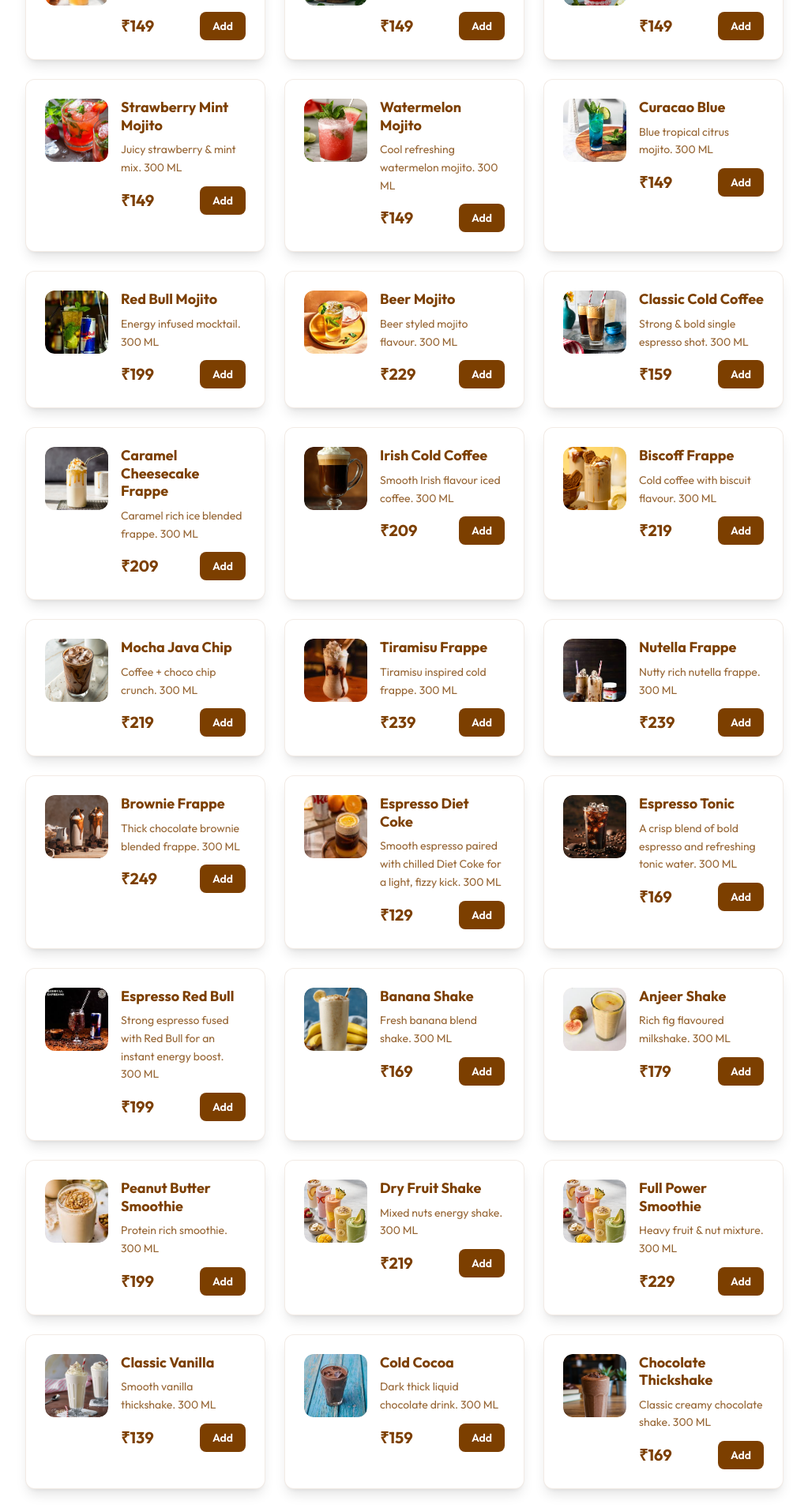
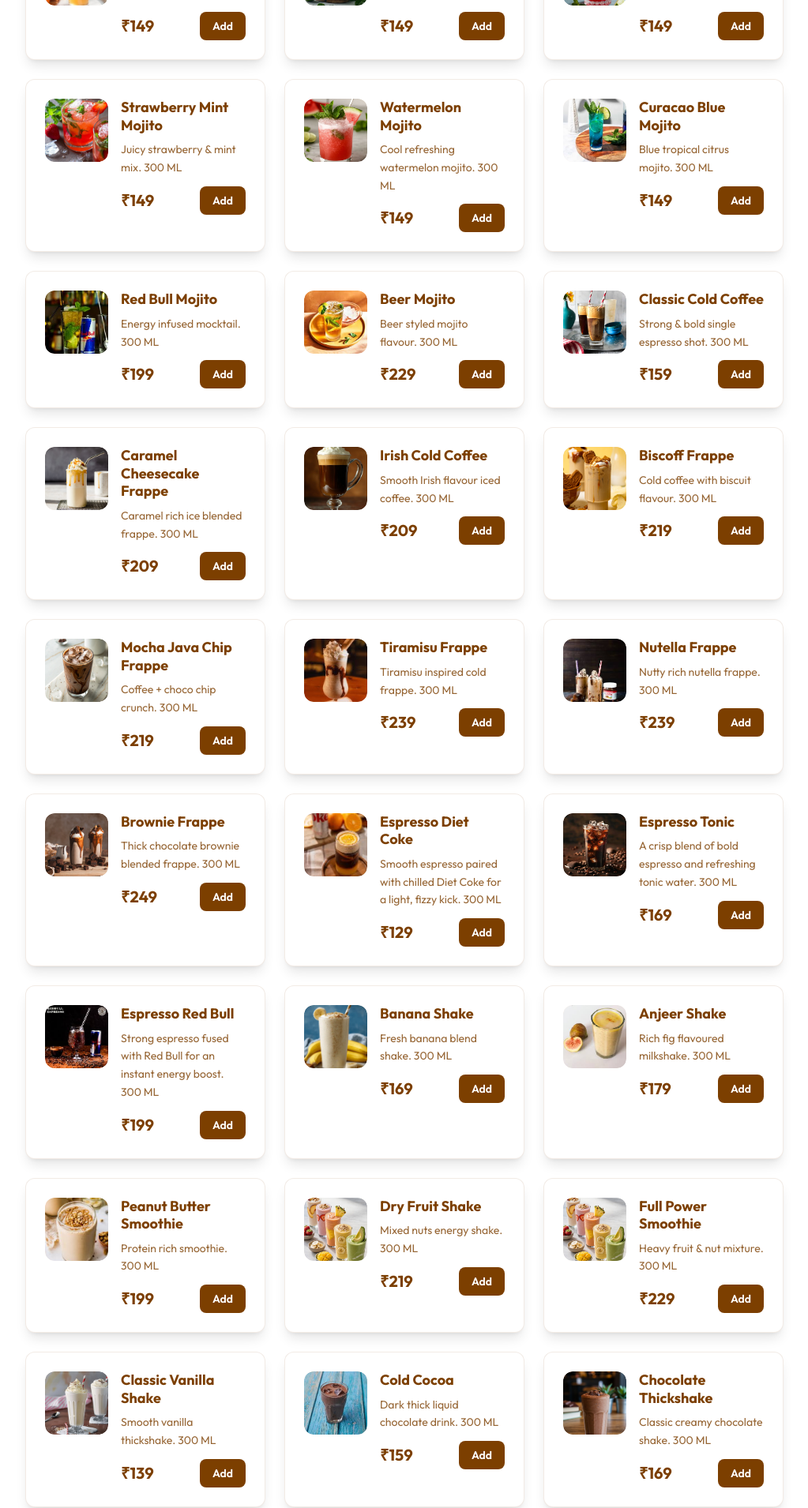
Before and after one commit to Shreyyaansh/Cafe-Culture, a React (Vite) app in the folder FRONTEND/: page /menu in a window 1280 px wide. Shown: the part 2940-4850 px from the top of the page at 79% size, without its empty margins (128-1151 px from the left). Built offline with nearby package versions, Linux system fonts and the light colour scheme; no server answers; a web font is replaced by a local one.

Commit message:
menu changes

```diff
--- a/FRONTEND/src/assets/MISSING_IMAGES_LIST.md
+++ b/FRONTEND/src/assets/MISSING_IMAGES_LIST.md
@@ -19,7 +19,7 @@ This document lists all menu items that currently don't have corresponding image
 - `cafe special chai.jpg` - Café Special Chai
 
 ## Mojitos (3 items)
-- `curacao blue.jpg` - Curacao Blue
+~ `curacao blue.jpg` - Curacao Blue Mojito
 - `red bull mojito.jpg` - Red Bull Mojito
 - `beer mojito.jpg` - Beer Mojito
 
@@ -49,7 +49,7 @@ This document lists all menu items that currently don't have corresponding image
 - `indian panini.jpg` - Indian Panini
 - `mexican panini.jpg` - Mexican Panini
 - `tandoori panini.jpg` - Tandoori Panini
-- `coslo panini.jpg` - Coslo Panini
+~ `coslo panini.jpg` - Coleslaw Panini
 
 ## Sandwiches (6 items)
 - `butter sandwich.jpg` - Butter Sandwich
--- a/FRONTEND/src/assets/cafeCultureImages.js
+++ b/FRONTEND/src/assets/cafeCultureImages.js
@@ -250,7 +250,7 @@ export const menuImageMapping = {
   'Cranberry Mojito': cranberryOrangeMojitoImage, // Using cranberry orange as closest match
   'Strawberry Mint Mojito': strawberryMintMojitoImage,
   'Watermelon Mojito': watermelonMojitoImage,
-  'Curacao Blue': curacaoBlueImage,
+  'Curacao Blue Mojito': curacaoBlueImage,
   'Red Bull Mojito': redBullMojitoImage,
   'Beer Mojito': beerMojitoImage,
 
@@ -259,7 +259,7 @@ export const menuImageMapping = {
   'Caramel Cheesecake Frappe': caramelCheesecakeFrappeImage,
   'Irish Cold Coffee': irishCoffeeImage, // Using irish coffee as closest match
   'Biscoff Frappe': biscoffColdFrappeImage,
-  'Mocha Java Chip': iceBelgianMochaJawaImage, // Using belgian mocha java as closest match
+  'Mocha Java Chip Frappe': iceBelgianMochaJawaImage, // Using belgian mocha java as closest match
   'Tiramisu Frappe': tiramisuFrappeImage,
   'Nutella Frappe': nutellaFrappeImage,
   'Brownie Frappe': brownieThickShakeImage, // Using brownie thick shake as closest match
@@ -277,7 +277,7 @@ export const menuImageMapping = {
   'Full Power Smoothie': healthySmoothieImage, // Using healthy smoothie as closest match
 
   // ========== THICK SHAKES ==========
-  'Classic Vanilla': classicVanillaImage,
+  'Classic Vanilla Shake': classicVanillaImage,
   'Cold Cocoa': coldCocoaImage,
   'Chocolate Thickshake': chocolateThickShakeImage,
   'Strawberry Shake': strawberryShakeImage,
@@ -291,22 +291,22 @@ export const menuImageMapping = {
   'Indian Panini': indianPaniniImage,
   'Mexican Panini': mexicanPaniniImage,
   'Tandoori Panini': tandooriPaniniImage,
-  'Coslo Panini': cosloPaniniImage,
+  'Coleslaw Panini': cosloPaniniImage,
 
   // ========== SANDWICHES ==========
   'Butter Sandwich': butterSandwichImage,
   'Butter Jam Sandwich': butterJamSandwichImage,
   'Veg Sandwich': vegSandwichImage,
-  'Cheese Chutney': cheeseChutneyImage,
-  'Veg Cheese': vegCheeseImage,
-  'Alloo Mutter': allooMutterImage,
+  'Cheese Chutney Sandwich': cheeseChutneyImage,
+  'Veg Cheese Sandwich': vegCheeseImage,
+  'Alloo Mutter Sandwich': allooMutterImage,
 
   // ========== DOUBLE SANDWICHES ==========
-  'Mumbai Masala Chatpata': mumbaiMasalaChatpataImage,
-  'Tandoori Paneer Tikka': tandooriPaneerTikkaImage,
-  'Cheese Corn': spinachCornImage, // Using spinach corn as closest match
+  'Mumbai Masala Chatpata Sandwich': mumbaiMasalaChatpataImage,
+  'Tandoori Paneer Tikka Sandwich': tandooriPaneerTikkaImage,
+  'Cheese Corn Sandwich': spinachCornImage, // Using spinach corn as closest match
   'Peri Peri Paneer Sandwich': periPeriPaneerSandwichImage,
-  'Spinach & Corn': spinachCornSandwichImage,
+  'Spinach & Corn Sandwich': spinachCornSandwichImage,
   'Club Sandwich': clubSandwichImage,
   'Pineapple Sandwich (3layers)': pineappleSandwichImage,
   'Chocolate Sandwich (3layers)': chocolateSandwichImage,
@@ -331,16 +331,16 @@ export const menuImageMapping = {
   'Cheese Corn Garlic Bread': cheeseCornGarlicBreadImage,
 
   // ========== PIZZA ==========
-  'Full Cheese Bliss': fullCheeseBlissImage,
-  'Garden Carnival': gardenCarnivalImage,
+  'Full Cheese Bliss Pizza': fullCheeseBlissImage,
+  'Garden Carnival Pizza': gardenCarnivalImage,
   'Spicy Firecracker Pizza': spicyFirecrackerImage,
-  'Paneer Tikka Delight': paneerTikkaDelightImage,
+  'Paneer Tikka Delight Pizza': paneerTikkaDelightImage,
   'Café Culture Signature Pizza': cafeCultureSignaturePizzaImage,
 
   // ========== PASTA ==========
-  'Snowy Alferedo': snowyAlfredoImage,
-  'Crimson Heat': crimsonHeatImage,
-  'Blush Romance': blushRomanceImage,
+  'Snowy Alferedo Pasta': snowyAlfredoImage,
+  'Crimson Heat Pasta': crimsonHeatImage,
+  'Blush Romance Pasta': blushRomanceImage,
 
   // ========== MAGGIE ==========
   'Classic Maggie': classicMaggieImage,
--- a/FRONTEND/src/assets/menuItems.js
+++ b/FRONTEND/src/assets/menuItems.js
@@ -70,7 +70,7 @@ const menuItemsFromFullMenu = {
     { name: 'Cranberry Mojito', price: '₹149', description: 'Sweet & sour cranberry mojito. 300 ML' },
     { name: 'Strawberry Mint Mojito', price: '₹149', description: 'Juicy strawberry & mint mix. 300 ML' },
     { name: 'Watermelon Mojito', price: '₹149', description: 'Cool refreshing watermelon mojito. 300 ML' },
-    { name: 'Curacao Blue', price: '₹149', description: 'Blue tropical citrus mojito. 300 ML' },
+    { name: 'Curacao Blue Mojito', price: '₹149', description: 'Blue tropical citrus mojito. 300 ML' },
     { name: 'Red Bull Mojito', price: '₹199', description: 'Energy infused mocktail. 300 ML' },
     { name: 'Beer Mojito', price: '₹229', description: 'Beer styled mojito flavour. 300 ML' }
   ],
@@ -79,7 +79,7 @@ const menuItemsFromFullMenu = {
     { name: 'Caramel Cheesecake Frappe', price: '₹209', description: 'Caramel rich ice blended frappe. 300 ML' },
     { name: 'Irish Cold Coffee', price: '₹209', description: 'Smooth Irish flavour iced coffee. 300 ML' },
     { name: 'Biscoff Frappe', price: '₹219', description: 'Cold coffee with biscuit flavour. 300 ML' },
-    { name: 'Mocha Java Chip', price: '₹219', description: 'Coffee + choco chip crunch. 300 ML' },
+    { name: 'Mocha Java Chip Frappe', price: '₹219', description: 'Coffee + choco chip crunch. 300 ML' },
     { name: 'Tiramisu Frappe', price: '₹239', description: 'Tiramisu inspired cold frappe. 300 ML' },
     { name: 'Nutella Frappe', price: '₹239', description: 'Nutty rich nutella frappe. 300 ML' },
     { name: 'Brownie Frappe', price: '₹249', description: 'Thick chocolate brownie blended frappe. 300 ML' }
@@ -97,7 +97,7 @@ const menuItemsFromFullMenu = {
     { name: 'Full Power Smoothie', price: '₹229', description: 'Heavy fruit & nut mixture. 300 ML' }
   ],
   'thick-shakes': [
-    { name: 'Classic Vanilla', price: '₹139', description: 'Smooth vanilla thickshake. 300 ML' },
+    { name: 'Classic Vanilla Shake', price: '₹139', description: 'Smooth vanilla thickshake. 300 ML' },
     { name: 'Cold Cocoa', price: '₹159', description: 'Dark thick liquid chocolate drink. 300 ML' },
     { name: 'Chocolate Thickshake', price: '₹169', description: 'Classic creamy chocolate shake. 300 ML' },
     { name: 'Strawberry Shake', price: '₹179', description: 'Refreshing & fruity shake. 300 ML' },
@@ -111,22 +111,22 @@ const menuItemsFromFullMenu = {
     { name: 'Indian Panini', price: '₹129', description: 'Desi spice panini.' },
     { name: 'Mexican Panini', price: '₹129', description: 'Mexican sauce flavour.' },
     { name: 'Tandoori Panini', price: '₹139', description: 'Tandoori grilled filling.' },
-    { name: 'Coslo Panini', price: '₹139', description: 'Creamy cheesy mix.' }
+    { name: 'Coleslaw Panini', price: '₹139', description: 'Creamy cheesy mix.' }
   ],
   sandwiches: [
     { name: 'Butter Sandwich', price: '₹59', description: 'Soft buttery taste.' },
     { name: 'Butter Jam Sandwich', price: '₹69', description: 'Sweet jam & butter.' },
     { name: 'Veg Sandwich', price: '₹69', description: 'Fresh layered vegetables.' },
-    { name: 'Cheese Chutney', price: '₹79', description: 'Cheese with tangy chutney.' },
-    { name: 'Veg Cheese', price: '₹89', description: 'Veggies with melted cheese.' },
-    { name: 'Alloo Mutter', price: '₹89', description: 'Spiced aloo mutter filling.' }
+    { name: 'Cheese Chutney Sandwich', price: '₹79', description: 'Cheese with tangy chutney.' },
+    { name: 'Veg Cheese Sandwich', price: '₹89', description: 'Veggies with melted cheese.' },
+    { name: 'Alloo Mutter Sandwich', price: '₹89', description: 'Spiced aloo mutter filling.' }
   ],
   'double-sandwiches': [
-    { name: 'Mumbai Masala Chatpata', price: '₹119', description: 'Tangy spiced veggies with a bold Mumbai flavour.' },
-    { name: 'Tandoori Paneer Tikka', price: '₹139', description: 'Char-grilled paneer with rich tandoori notes.' },
-    { name: 'Cheese Corn', price: '₹149', description: 'Sweet corn with melted cheese.' },
+    { name: 'Mumbai Masala Chatpata Sandwich', price: '₹119', description: 'Tangy spiced veggies with a bold Mumbai flavour.' },
+    { name: 'Tandoori Paneer Tikka Sandwich', price: '₹139', description: 'Char-grilled paneer with rich tandoori notes.' },
+    { name: 'Cheese Corn Sandwich', price: '₹149', description: 'Sweet corn with melted cheese.' },
     { name: 'Peri Peri Paneer Sandwich', price: '₹169', description: 'Spicy peri-peri paneer & veggies.' },
-    { name: 'Spinach & Corn', price: '₹179', description: 'Creamy spinach with sweet corn.' },
+    { name: 'Spinach & Corn Sandwich', price: '₹179', description: 'Creamy spinach with sweet corn.' },
     { name: 'Club Sandwich', price: '₹199', description: 'Classic triple-layer delight.' },
     { name: 'Pineapple Sandwich (3layers)', price: '₹199', description: 'Sweet tropical pineapple layers.' },
     { name: 'Chocolate Sandwich (3layers)', price: '₹209', description: 'Rich triple chocolate spread.' },
@@ -151,16 +151,16 @@ const menuItemsFromFullMenu = {
     { name: 'Cheese Corn Garlic Bread', price: '₹159', description: 'Corn & cheese loaded.' }
   ],
   pizza: [
-    { name: 'Full Cheese Bliss', price: '₹219', description: 'Loaded mozzarella.' },
-    { name: 'Garden Carnival', price: '₹249', description: 'Fresh vegetable toppings.' },
+    { name: 'Full Cheese Bliss Pizza', price: '₹219', description: 'Loaded mozzarella.' },
+    { name: 'Garden Carnival Pizza', price: '₹249', description: 'Fresh vegetable toppings.' },
     { name: 'Spicy Firecracker Pizza', price: '₹259', description: 'Bold spicy flavour.' },
-    { name: 'Paneer Tikka Delight', price: '₹269', description: 'Tandoori paneer flavour.' },
+    { name: 'Paneer Tikka Delight Pizza', price: '₹269', description: 'Tandoori paneer flavour.' },
     { name: 'Café Culture Signature Pizza', price: '₹299', description: 'Nachos/olives/fries loaded.' }
   ],
   pasta: [
-    { name: 'Snowy Alferedo', price: '₹199', description: 'Creamy white sauce.' },
-    { name: 'Crimson Heat', price: '₹199', description: 'Red spicy pasta.' },
-    { name: 'Blush Romance', price: '₹249', description: 'Pink fusion sauce.' }
+    { name: 'Snowy Alferedo Pasta', price: '₹199', description: 'Creamy white sauce.' },
+    { name: 'Crimson Heat Pasta', price: '₹199', description: 'Red spicy pasta.' },
+    { name: 'Blush Romance Pasta', price: '₹249', description: 'Pink fusion sauce.' }
   ],
   maggie: [
     { name: 'Classic Maggie', price: '₹99', description: 'Nostalgic flavours.' },
--- a/FRONTEND/src/components/Reviews.jsx
+++ b/FRONTEND/src/components/Reviews.jsx
@@ -149,15 +149,15 @@ const Reviews = () => {
           .hide-scrollbar::-webkit-scrollbar-track { background: transparent; }
           /* Phones */
           @media (max-width: 640px) {
-            .animate-[reviewsScroll_35s_linear_infinite] { animation: reviewsScroll 26s linear infinite; }
+            .animate-[reviewsScroll_35s_linear_infinite] { animation: reviewsScroll 18s linear infinite; }
           }
           /* Small tablets */
           @media (min-width: 641px) and (max-width: 768px) {
-            .animate-[reviewsScroll_35s_linear_infinite] { animation: reviewsScroll 32s linear infinite; }
+            .animate-[reviewsScroll_35s_linear_infinite] { animation: reviewsScroll 26s linear infinite; }
           }
           /* Desktop */
           @media (min-width: 769px) {
-            .animate-[reviewsScroll_35s_linear_infinite] { animation: reviewsScroll 40s linear infinite; }
+            .animate-[reviewsScroll_35s_linear_infinite] { animation: reviewsScroll 36s linear infinite; }
           }
         `}</style>
       </div>
--- a/FRONTEND/src/pages/FullMenu.jsx
+++ b/FRONTEND/src/pages/FullMenu.jsx
@@ -60,7 +60,7 @@ const FullMenu = () => {
       { name: 'Cranberry Mojito', price: '₹149', image: '🍹', description: 'Sweet & sour cranberry mojito. 300 ML' },
       { name: 'Strawberry Mint Mojito', price: '₹149', image: '🍹', description: 'Juicy strawberry & mint mix. 300 ML' },
       { name: 'Watermelon Mojito', price: '₹149', image: '🍹', description: 'Cool refreshing watermelon mojito. 300 ML' },
-      { name: 'Curacao Blue', price: '₹149', image: '🍹', description: 'Blue tropical citrus mojito. 300 ML' },
+      { name: 'Curacao Blue Mojito', price: '₹149', image: '🍹', description: 'Blue tropical citrus mojito. 300 ML' },
       { name: 'Red Bull Mojito', price: '₹199', image: '🍹', description: 'Energy infused mocktail. 300 ML' },
       { name: 'Beer Mojito', price: '₹229', image: '🍹', description: 'Beer styled mojito flavour. 300 ML' }
     ],
@@ -69,7 +69,7 @@ const FullMenu = () => {
       { name: 'Caramel Cheesecake Frappe', price: '₹209', image: '🥤', description: 'Caramel rich ice blended frappe. 300 ML' },
       { name: 'Irish Cold Coffee', price: '₹209', image: '🥤', description: 'Smooth Irish flavour iced coffee. 300 ML' },
       { name: 'Biscoff Frappe', price: '₹219', image: '🥤', description: 'Cold coffee with biscuit flavour. 300 ML' },
-      { name: 'Mocha Java Chip', price: '₹219', image: '🥤', description: 'Coffee + choco chip crunch. 300 ML' },
+      { name: 'Mocha Java Chip Frappe', price: '₹219', image: '🥤', description: 'Coffee + choco chip crunch. 300 ML' },
       { name: 'Tiramisu Frappe', price: '₹239', image: '🥤', description: 'Tiramisu inspired cold frappe. 300 ML' },
       { name: 'Nutella Frappe', price: '₹239', image: '🥤', description: 'Nutty rich nutella frappe. 300 ML' },
       { name: 'Brownie Frappe', price: '₹249', image: '🥤', description: 'Thick chocolate brownie blended frappe. 300 ML' }
@@ -87,7 +87,7 @@ const FullMenu = () => {
       { name: 'Full Power Smoothie', price: '₹229', image: '🥤', description: 'Heavy fruit & nut mixture. 300 ML' }
     ],
     'thick-shakes': [
-      { name: 'Classic Vanilla', price: '₹139', image: '🥤', description: 'Smooth vanilla thickshake. 300 ML' },
+      { name: 'Classic Vanilla Shake', price: '₹139', image: '🥤', description: 'Smooth vanilla thickshake. 300 ML' },
       { name: 'Cold Cocoa', price: '₹159', image: '🥤', description: 'Dark thick liquid chocolate drink. 300 ML' },
       { name: 'Chocolate Thickshake', price: '₹169', image: '🥤', description: 'Classic creamy chocolate shake. 300 ML' },
       { name: 'Strawberry Shake', price: '₹179', image: '🥤', description: 'Refreshing & fruity shake. 300 ML' },
@@ -101,22 +101,22 @@ const FullMenu = () => {
       { name: 'Indian Panini', price: '₹129', image: '🥪', description: 'Desi spice panini.' },
       { name: 'Mexican Panini', price: '₹129', image: '🥪', description: 'Mexican sauce flavour.' },
       { name: 'Tandoori Panini', price: '₹139', image: '🥪', description: 'Tandoori grilled filling.' },
-      { name: 'Coslo Panini', price: '₹139', image: '🥪', description: 'Creamy cheesy mix.' }
+      { name: 'Coleslaw Panini', price: '₹139', image: '🥪', description: 'Creamy cheesy mix.' }
     ],
     sandwiches: [
       { name: 'Butter Sandwich', price: '₹59', image: '🥪', description: 'Soft buttery taste.' },
       { name: 'Butter Jam Sandwich', price: '₹69', image: '🥪', description: 'Sweet jam & butter.' },
       { name: 'Veg Sandwich', price: '₹69', image: '🥪', description: 'Fresh layered vegetables.' },
-      { name: 'Cheese Chutney', price: '₹79', image: '🥪', description: 'Cheese with tangy chutney.' },
-      { name: 'Veg Cheese', price: '₹89', image: '🥪', description: 'Veggies with melted cheese.' },
-      { name: 'Alloo Mutter', price: '₹89', image: '🥪', description: 'Spiced aloo mutter filling.' }
+      { name: 'Cheese Chutney Sandwich', price: '₹79', image: '🥪', description: 'Cheese with tangy chutney.' },
+      { name: 'Veg Cheese Sandwich', price: '₹89', image: '🥪', description: 'Veggies with melted cheese.' },
+      { name: 'Alloo Mutter Sandwich', price: '₹89', image: '🥪', description: 'Spiced aloo mutter filling.' }
     ],
     'double-sandwiches': [
-      { name: 'Mumbai Masala Chatpata', price: '₹119', image: '🥪', description: 'Tangy spiced veggies with a bold Mumbai flavour.' },
-      { name: 'Tandoori Paneer Tikka', price: '₹139', image: '🥪', description: 'Char-grilled paneer with rich tandoori notes.' },
-      { name: 'Cheese Corn', price: '₹149', image: '🥪', description: 'Sweet corn with melted cheese.' },
+      { name: 'Mumbai Masala Chatpata Sandwich', price: '₹119', image: '🥪', description: 'Tangy spiced veggies with a bold Mumbai flavour.' },
+      { name: 'Tandoori Paneer Tikka Sandwich', price: '₹139', image: '🥪', description: 'Char-grilled paneer with rich tandoori notes.' },
+      { name: 'Cheese Corn Sandwich', price: '₹149', image: '🥪', description: 'Sweet corn with melted cheese.' },
       { name: 'Peri Peri Paneer Sandwich', price: '₹169', image: '🥪', description: 'Spicy peri-peri paneer & veggies.' },
-      { name: 'Spinach & Corn', price: '₹179', image: '🥪', description: 'Creamy spinach with sweet corn.' },
+      { name: 'Spinach & Corn Sandwich', price: '₹179', image: '🥪', description: 'Creamy spinach with sweet corn.' },
       { name: 'Club Sandwich', price: '₹199', image: '🥪', description: 'Classic triple-layer delight.' },
       { name: 'Pineapple Sandwich (3layers)', price: '₹199', image: '🥪', description: 'Sweet tropical pineapple layers.' },
       { name: 'Chocolate Sandwich (3layers)', price: '₹209', image: '🥪', description: 'Rich triple chocolate spread.' },
@@ -141,16 +141,16 @@ const FullMenu = () => {
       { name: 'Cheese Corn Garlic Bread', price: '₹159', image: '🍞', description: 'Corn & cheese loaded.' }
     ],
     pizza: [
-      { name: 'Full Cheese Bliss', price: '₹219', image: '🍕', description: 'Loaded mozzarella.' },
-      { name: 'Garden Carnival', price: '₹249', image: '🍕', description: 'Fresh vegetable toppings.' },
+      { name: 'Full Cheese Bliss Pizza', price: '₹219', image: '🍕', description: 'Loaded mozzarella.' },
+      { name: 'Garden Carnival Pizza', price: '₹249', image: '🍕', description: 'Fresh vegetable toppings.' },
       { name: 'Spicy Firecracker Pizza', price: '₹259', image: '🍕', description: 'Bold spicy flavour.' },
-      { name: 'Paneer Tikka Delight', price: '₹269', image: '🍕', description: 'Tandoori paneer flavour.' },
+      { name: 'Paneer Tikka Delight Pizza', price: '₹269', image: '🍕', description: 'Tandoori paneer flavour.' },
       { name: 'Café Culture Signature Pizza', price: '₹299', image: '🍕', description: 'Nachos/olives/fries loaded.' }
     ],
     pasta: [
-      { name: 'Snowy Alferedo', price: '₹199', image: '🍝', description: 'Creamy white sauce.' },
-      { name: 'Crimson Heat', price: '₹199', image: '🍝', description: 'Red spicy pasta.' },
-      { name: 'Blush Romance', price: '₹249', image: '🍝', description: 'Pink fusion sauce.' }
+      { name: 'Snowy Alferedo Pasta', price: '₹199', image: '🍝', description: 'Creamy white sauce.' },
+      { name: 'Crimson Heat Pasta', price: '₹199', image: '🍝', description: 'Red spicy pasta.' },
+      { name: 'Blush Romance Pasta', price: '₹249', image: '🍝', description: 'Pink fusion sauce.' }
     ],
     maggie: [
       { name: 'Classic Maggie', price: '₹99', image: '🍜', description: 'Nostalgic flavours.' },
@@ -244,27 +244,27 @@ const FullMenu = () => {
     const container = scrollContainerRef.current;
     if (!container) return;
 
-    const scroll = () => {
-      if (isPausedRef.current) return;
+    let frameId;
 
-      const maxScroll = container.scrollWidth - container.clientWidth;
-      if (maxScroll <= 0) return; // No need to scroll if content fits
-
-      if (container.scrollLeft >= maxScroll - 1) {
-        // Reset to start when reaching the end
-        container.scrollLeft = 0;
-      } else {
-        // Slowly scroll to the left
-        container.scrollLeft += 0.5;
+    const step = () => {
+      if (!container) return;
+      if (!isPausedRef.current) {
+        const maxScroll = container.scrollWidth - container.clientWidth;
+        if (maxScroll > 0) {
+          if (container.scrollLeft >= maxScroll - 1) {
+            container.scrollLeft = 0;
+          } else {
+            container.scrollLeft += 0.6; // slightly faster for mobile, smooth on all devices
+          }
+        }
       }
+      frameId = requestAnimationFrame(step);
     };
 
-    autoScrollRef.current = setInterval(scroll, 20); // Update every 20ms for smooth scroll
+    frameId = requestAnimationFrame(step);
 
     return () => {
-      if (autoScrollRef.current) {
-        clearInterval(autoScrollRef.current);
-      }
+      if (frameId) cancelAnimationFrame(frameId);
     };
   }, []);
 
```
